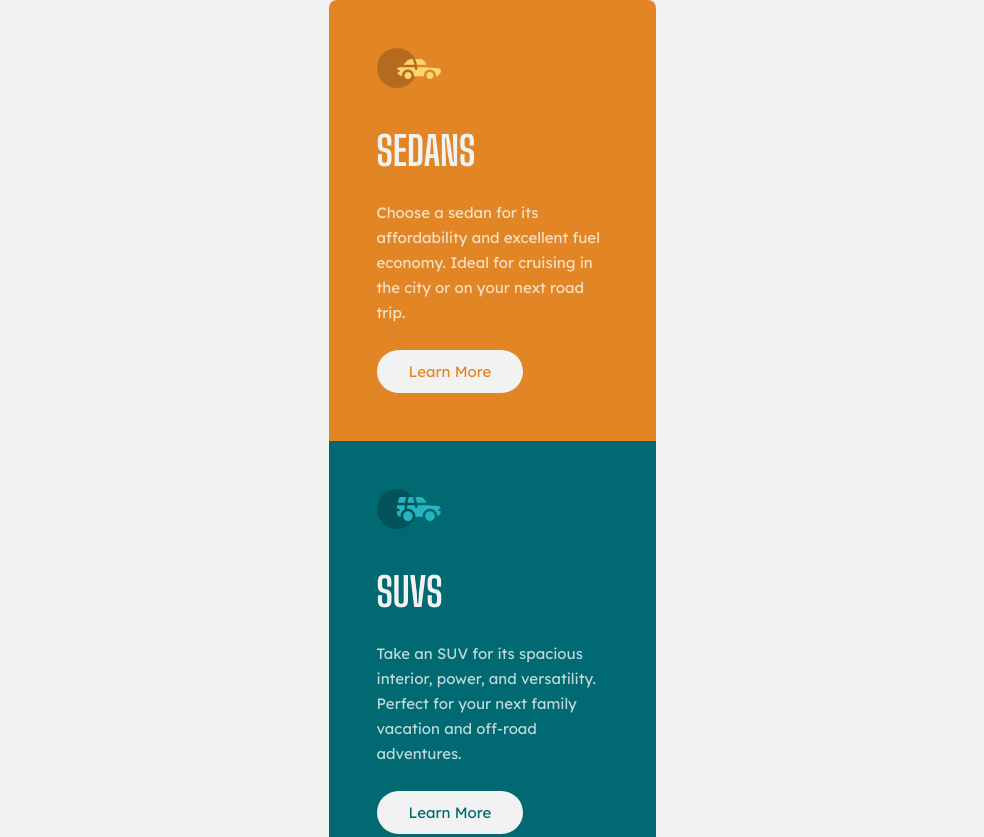
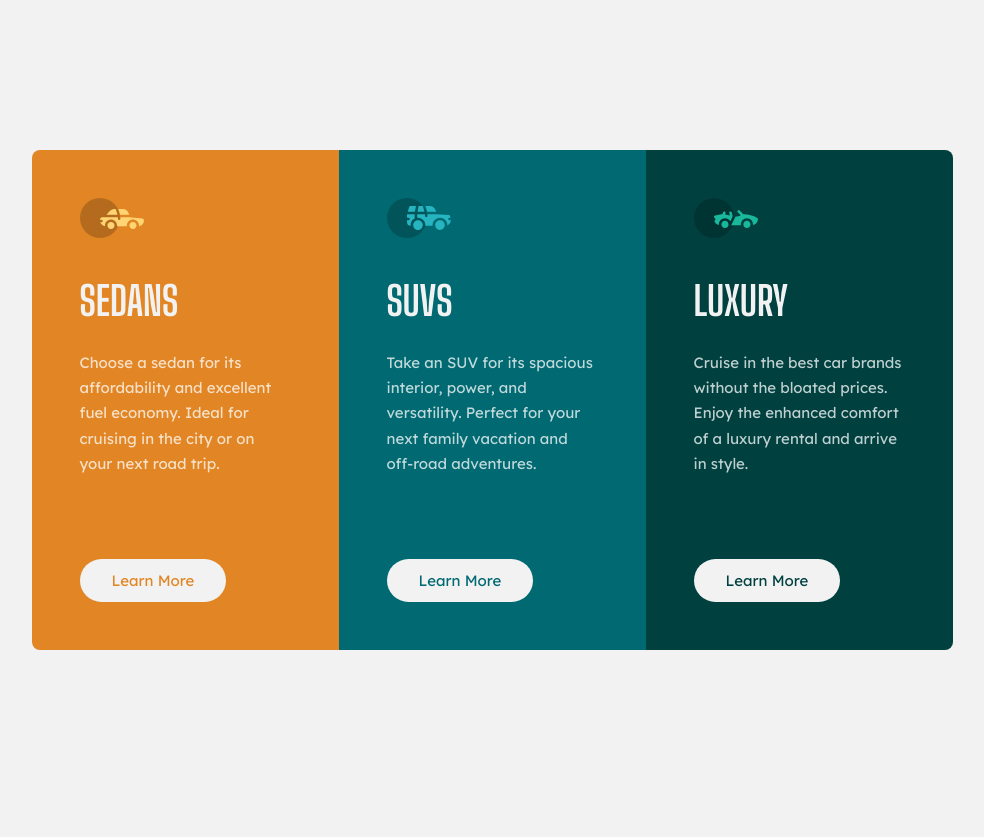
Before and after one commit to VitorMagnago/3-column-preview-card-component, a plain HTML site: page index.html in a window 1280 px wide. Shown: the top 837 px of the page, without its empty margins (148-1132 px from the left). After the commit the page ends 800 px from the top, so only its background shows below. Drawn offline with Linux system fonts and the light colour scheme.

Commit message:
feat: include desktop style and spacing

```diff
--- a/assets/style.css
+++ b/assets/style.css
@@ -24,9 +24,6 @@
 	grid-template-columns: 1fr;
 	grid-template-rows: repeat(3, 1fr);
 	border-radius: 8px;
-
-	/* grid-template-rows: 1fr;
-	grid-template-columns: repeat(3, 1fr); desktop*/
 }
 
 .card {
@@ -103,3 +100,29 @@
 .btn--luxury a {
 	color: var(--luxury-card-color);
 }
+
+/* Desktop version
+@media (min-width: 920px) {
+} */
+
+.cards-container {
+	grid-template-rows: 1fr;
+	grid-template-columns: repeat(3, 1fr);
+	height: initial;
+}
+
+.card {
+	max-width: 307px;
+}
+
+.card--sedan {
+	border-radius: 8px 0 0 8px;
+}
+
+.card--luxury {
+	border-radius: 0 8px 8px 0;
+}
+
+.btn {
+	margin-top: 58px;
+}
```
